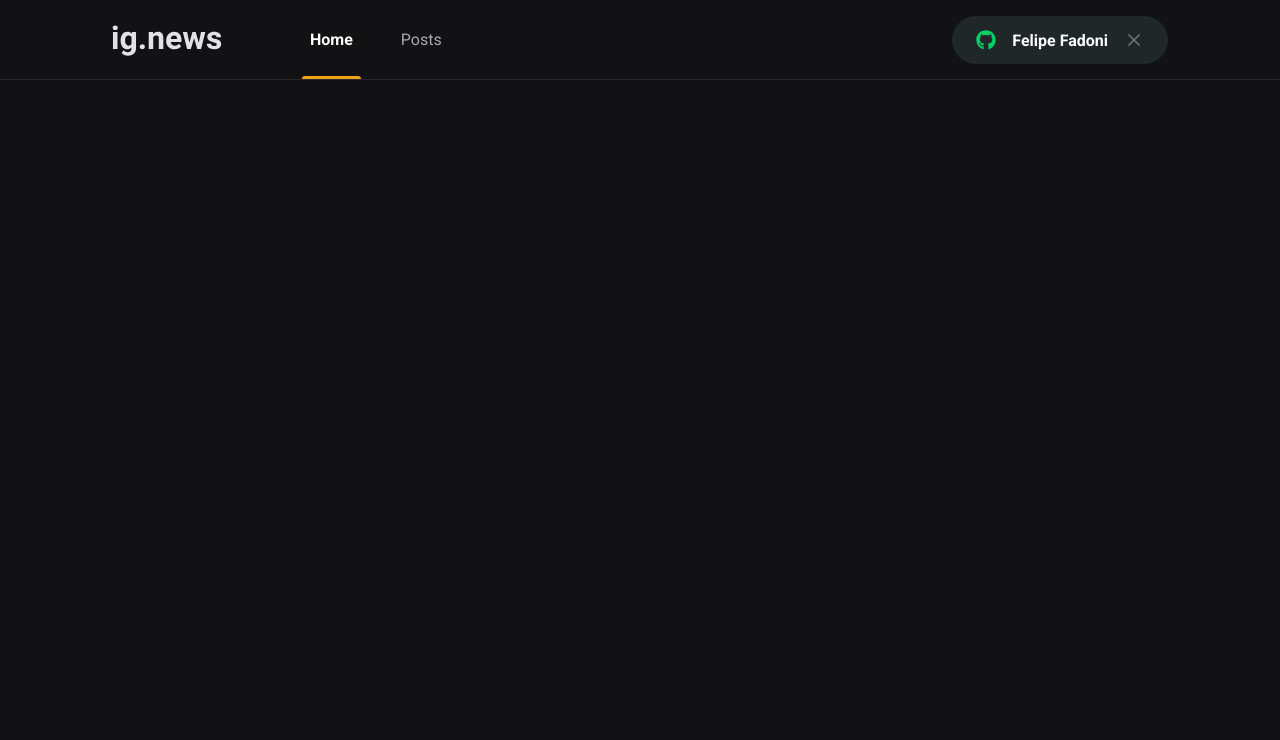
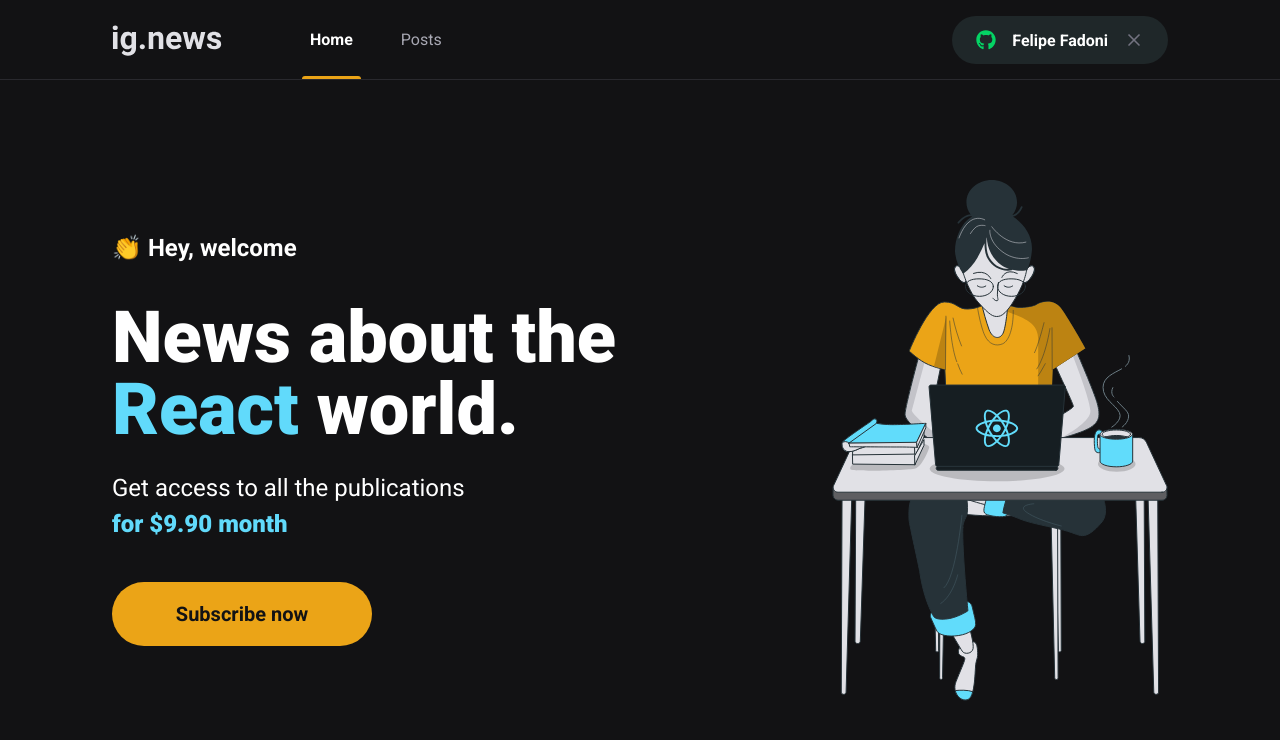
Before and after one commit to felipefadoni/ignews, a Next.js app: page / in a window 1280 px wide. Shown: the top 740 px of the page. Built offline with nearby package versions, Linux system fonts and the light colour scheme.

Commit message:
configuracao home page

```diff
--- /dev/null
+++ b/src/components/SubscribeButton/index.tsx
@@ -0,0 +1,9 @@
+import styles from "./styles.module.scss";
+
+export function SubscribeButton() {
+  return (
+    <button type="button" className={styles.subscribeButton}>
+      Subscribe now
+    </button>
+  );
+}
--- /dev/null
+++ b/src/components/SubscribeButton/styles.module.scss
@@ -0,0 +1,18 @@
+.subscribeButton {
+  height: 4rem;
+  width: 260px;
+  border: 0;
+  border-radius: 2rem;
+  background-color: var(--yellow-500);
+  color: var(--gray-900);
+  font-size: 1.25rem;
+  font-weight: 700;
+  display: flex;
+  align-items: center;
+  justify-content: center;
+  transition: filter 0.2s;
+
+  &:hover {
+    filter: brightness(0.8);
+  }
+}
--- /dev/null
+++ b/src/pages/home.module.scss
@@ -0,0 +1,44 @@
+.contentContainer {
+  max-width: 1120px;
+  margin: 0 auto;
+  padding: 0 2rem;
+  height: calc(100vh - 5rem);
+  display: flex;
+  align-items: center;
+  justify-content: space-between;
+}
+
+.hero {
+  max-width: 600px;
+
+  > span {
+    font-size: 1.5rem;
+    font-weight: 700;
+  }
+
+  h1 {
+    font-size: 4.5rem;
+    line-height: 4.5rem;
+    font-weight: 900;
+    margin-top: 2.5rem;
+
+    span {
+      color: var(--cyan-500);
+    }
+  }
+
+  p {
+    font-size: 1.5rem;
+    line-height: 2.25rem;
+    margin-top: 1.5rem;
+
+    span {
+      color: var(--cyan-500);
+      font-weight: 900;
+    }
+  }
+
+  button {
+    margin-top: 2.5rem;
+  }
+}
--- a/src/pages/index.tsx
+++ b/src/pages/index.tsx
@@ -1,11 +1,31 @@
 import Head from "next/head";
+
+import styles from "./home.module.scss";
+import { SubscribeButton } from "../components/SubscribeButton";
 
 export default function Home() {
   return (
     <>
       <Head>
-        <title>Home</title>
+        <title>Home | IgNews</title>
       </Head>
+
+      <main className={styles.contentContainer}>
+        <section className={styles.hero}>
+          <span>👏 Hey, welcome</span>
+          <h1>
+            News about the <span>React</span> world.
+          </h1>
+          <p>
+            Get access to all the publications <br />{" "}
+            <span>for $9.90 month</span>
+          </p>
+
+          <SubscribeButton />
+        </section>
+
+        <img src="/images/avatar.svg" alt="Girl coding" />
+      </main>
     </>
   );
 }
```
